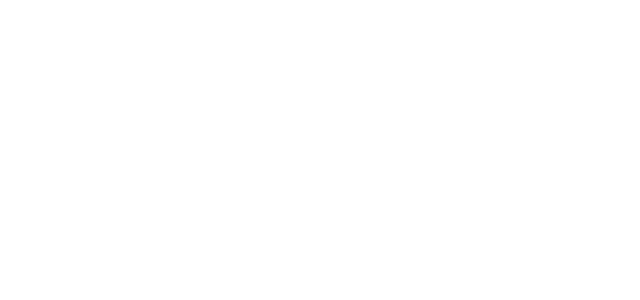
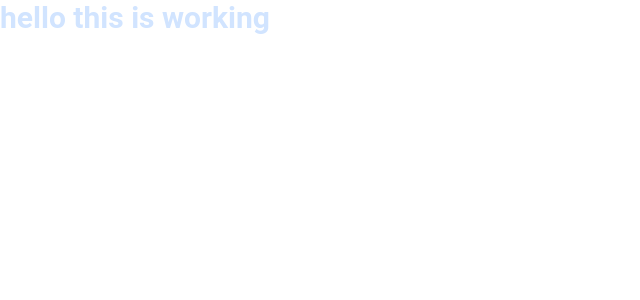
Before and after one commit to bitsacm/litecode, a React (Create React App) app in the folder client/: page / in a window 1280 px wide. Shown: the top 300 px of the page, without its empty margins (0-640 px from the left). Built offline with nearby package versions, Linux system fonts and the light colour scheme.

Commit message:
add: setup chakra-ui and react-router

```diff
--- a/client/package.json
+++ b/client/package.json
@@ -3,9 +3,13 @@
   "version": "0.1.0",
   "private": true,
   "dependencies": {
+    "@chakra-ui/react": "^1.6.3",
+    "@emotion/react": "^11.4.0",
+    "@emotion/styled": "^11.3.0",
     "@testing-library/jest-dom": "^5.11.4",
     "@testing-library/react": "^11.1.0",
     "@testing-library/user-event": "^12.1.10",
+    "framer-motion": "^4.1.17",
     "react": "^17.0.2",
     "react-dom": "^17.0.2",
     "react-router-dom": "^5.2.0",
--- a/client/src/App.js
+++ b/client/src/App.js
@@ -1,8 +1,10 @@
 import React from 'react'
+import { Heading } from '@chakra-ui/react'
 
 function App() {
   return (
     <div>
+      <Heading color="lite" fontSize="30px">hello this is working</Heading>
     </div>
   );
 }
--- a/client/src/index.js
+++ b/client/src/index.js
@@ -1,11 +1,20 @@
 import React from 'react';
 import ReactDOM from 'react-dom';
+import { BrowserRouter } from 'react-router-dom';
+import { ChakraProvider } from "@chakra-ui/react"
+
 import './index.css';
 import App from './App';
+import theme from './resources/theme'
+
 
 ReactDOM.render(
   <React.StrictMode>
-    <App />
+    <BrowserRouter>
+      <ChakraProvider theme={theme}>
+        <App />
+      </ChakraProvider>
+    </BrowserRouter>
   </React.StrictMode>,
   document.getElementById('root')
 );
--- /dev/null
+++ b/client/src/resources/theme.js
@@ -0,0 +1,29 @@
+import { extendTheme } from '@chakra-ui/react'
+
+const theme = {
+    colors: {
+      transparent: "transparent",
+      black: "#030303",
+      white: "#fff",
+      lite: "#D1E4FF",
+      grey: {
+        700: "#2D3748",
+        500: "#535353",
+        300: "#ACACAC",
+        200: "DEDEDE",
+        100: "#EEEEEE",
+        20: "#EDF2F7"
+      },
+
+    },
+    fonts: {
+        primary: "Roboto, sans-serif",
+        heading: "Roboto, sans-serif",
+        body: "Roboto, sans-serif"
+    },
+    config: {
+        useSystemColorMode: false,
+    },
+  }
+
+export default extendTheme(theme);
```
Also changed, not shown: 1 other file (tests, documents, lock files or other folders).
